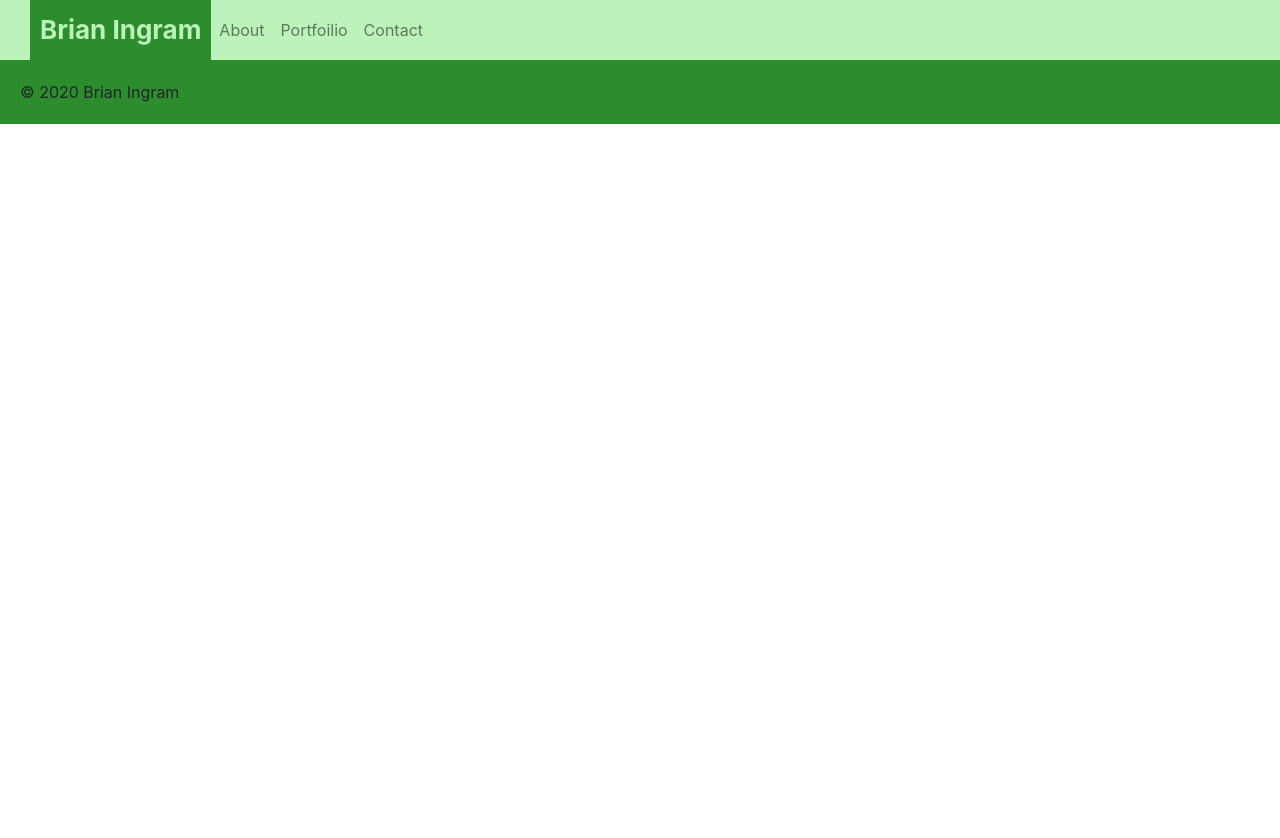
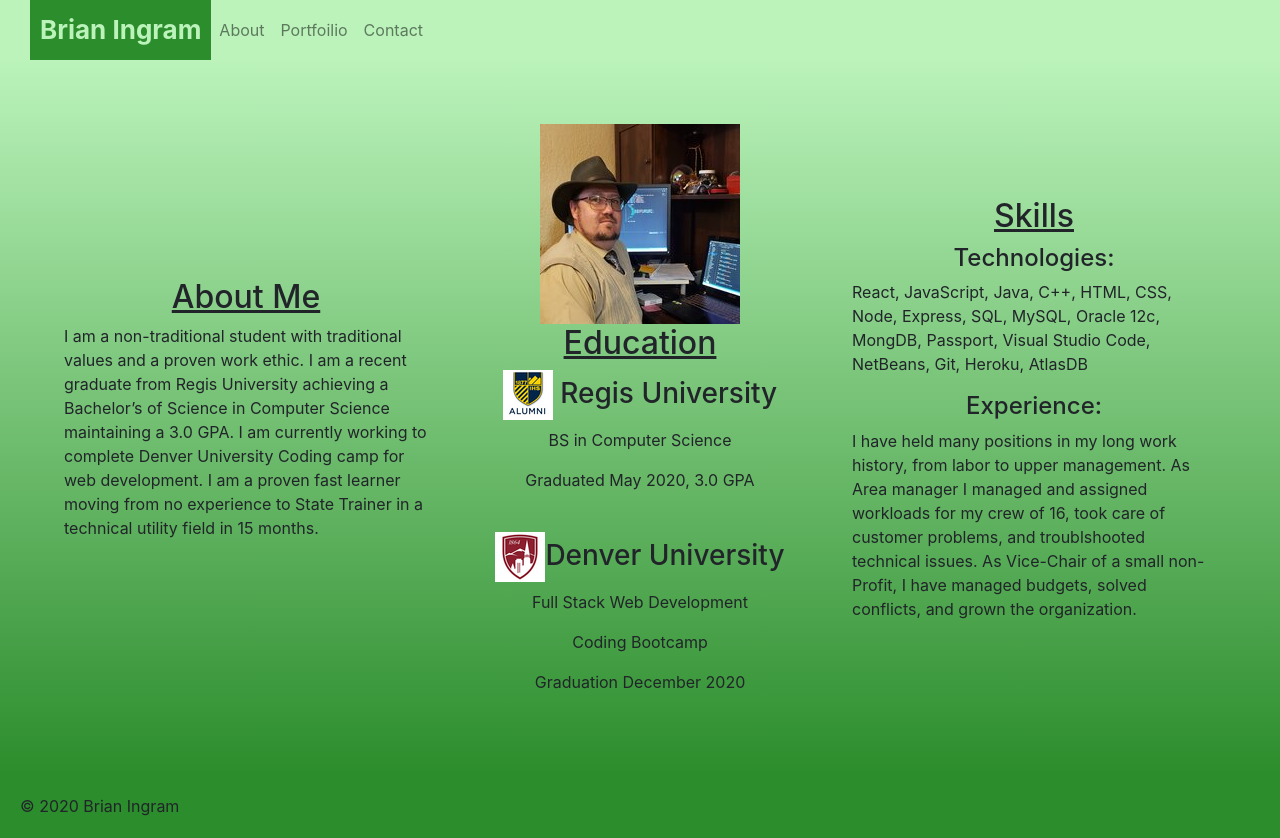
Before and after one commit to ingrambc/portfolio-react, a React (Create React App) app: page / in a window 1280 px wide. Before the commit the page ends 800 px from the top, so only its background shows below. Built offline with nearby package versions, Linux system fonts and the light colour scheme.

Commit message:
fixed routing issue

```diff
--- a/src/App.js
+++ b/src/App.js
@@ -15,7 +15,8 @@ function App() {
           <Route exact path="/portfolio" component={ Portfolio } />
           <Route exact path="/contact" component={ Contact } />
           <Route exact path="/about" component={ About } />
-          <Route exact path="/" Redirect to="/about" />
+          <Route exact path="/" component={ About } />
+          <Route exact path="/portfolio-react" component={ About } />
         </Wrapper>
         <Footer />
 
--- a/src/components/Header.js
+++ b/src/components/Header.js
@@ -39,12 +39,12 @@ const Header = (props) => {
   return (
     <StyledNav>
       <Navbar color="rgb(44, 141, 44)" light expand="md">
-        <NavbarBrand tag={Link} to="/">Brian Ingram</NavbarBrand>
+        <NavbarBrand tag={Link} to="/portfolio-react">Brian Ingram</NavbarBrand>
         <NavbarToggler onClick={toggle} />
         <Collapse isOpen={isOpen} navbar>
           <Nav className="mr-auto" navbar>
             <NavItem>
-              <NavLink tag={Link} to="/">About</NavLink>
+              <NavLink tag={Link} to="/about">About</NavLink>
             </NavItem>
             <NavItem>
               <NavLink tag={Link} to="/portfolio">Portfoilio</NavLink>
```
Also changed, not shown: 1 other file (tests, documents, lock files or other folders).
